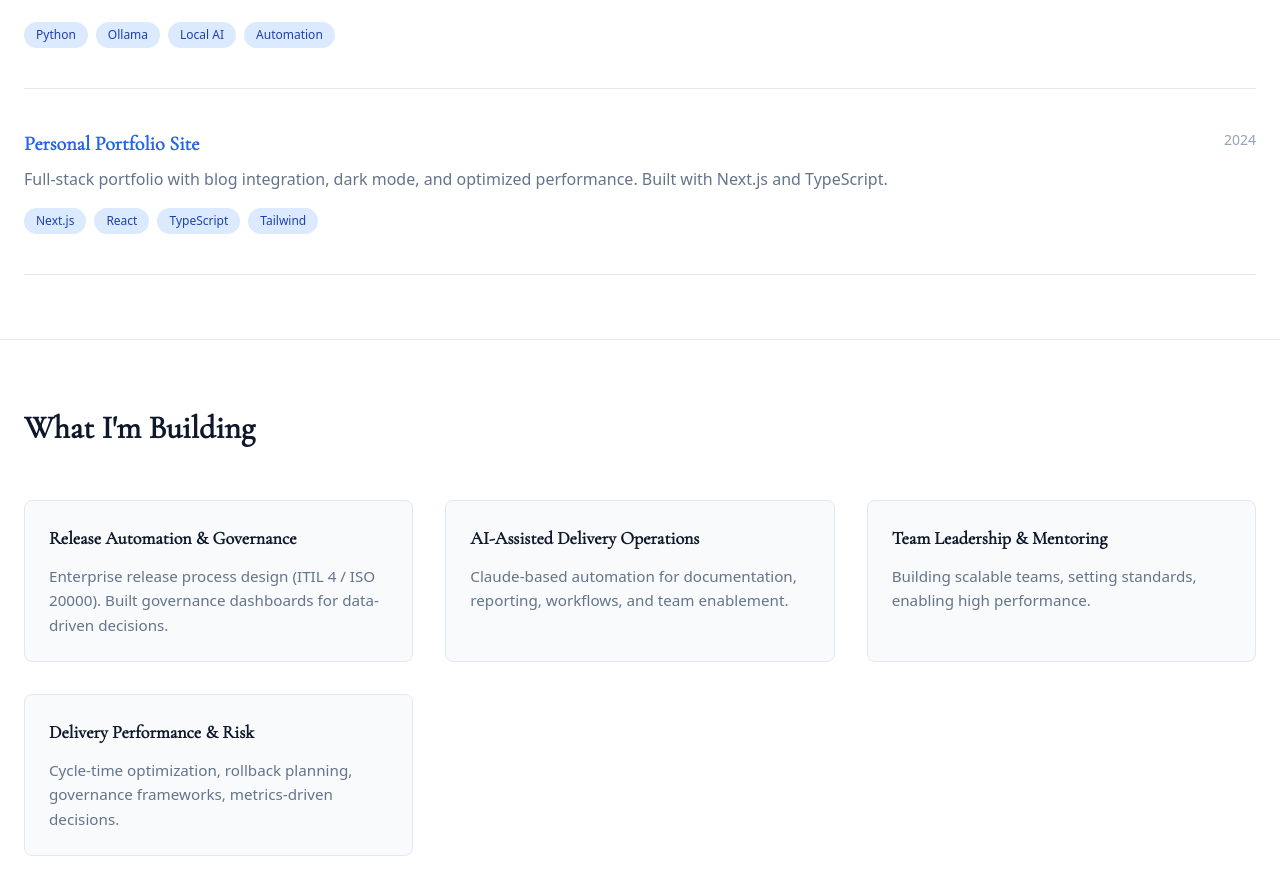
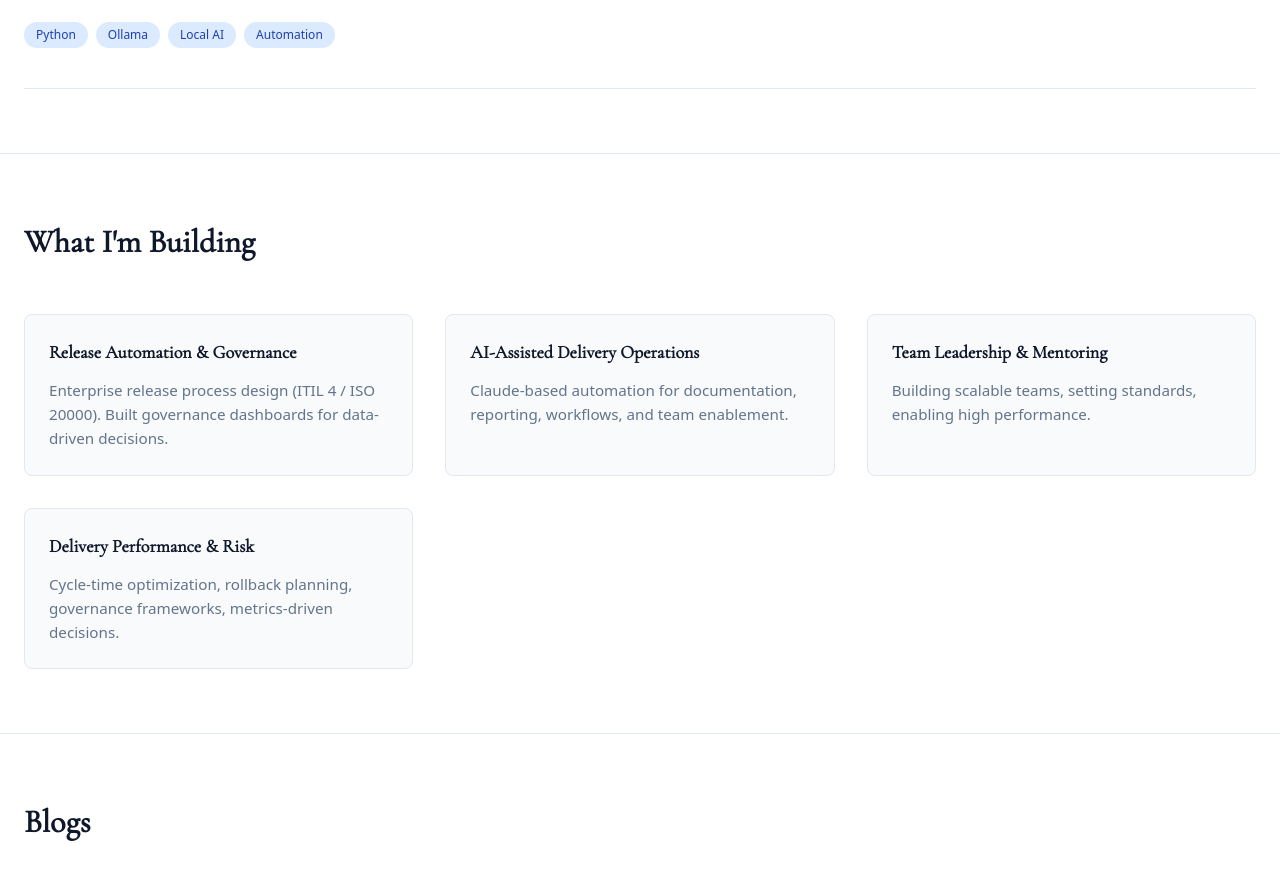
Before and after one commit to RajeshHuria/personal-site, a Next.js app: page / in a window 1280 px wide. Shown: the part 861-1753 px from the top of the page. Built offline with nearby package versions, Linux system fonts and the light colour scheme; a web font is replaced by a local one.

Commit message:
remove: personal portfolio site from selected projects
Keep only 2 projects:
- TeamViewer MCP Server
- Ollama Task Orchestrator

Co-Authored-By: Claude Haiku 4.5 <noreply@anthropic.com>

```diff
--- a/components/PersonalSite.tsx
+++ b/components/PersonalSite.tsx
@@ -15,13 +15,6 @@ const projects = [
     title: "Ollama Task Orchestrator",
     description: "Local LLM task runner with intent-based command interpretation, dry-run previews, and multi-agent workflows. Supports natural language task specification and safe execution.",
     tags: ["Python", "Ollama", "Local AI", "Automation"],
-    year: 2024,
-  },
-  {
-    id: "personal-site",
-    title: "Personal Portfolio Site",
-    description: "Full-stack portfolio with blog integration, dark mode, and optimized performance. Built with Next.js and TypeScript.",
-    tags: ["Next.js", "React", "TypeScript", "Tailwind"],
     year: 2024,
   },
 ];
```
